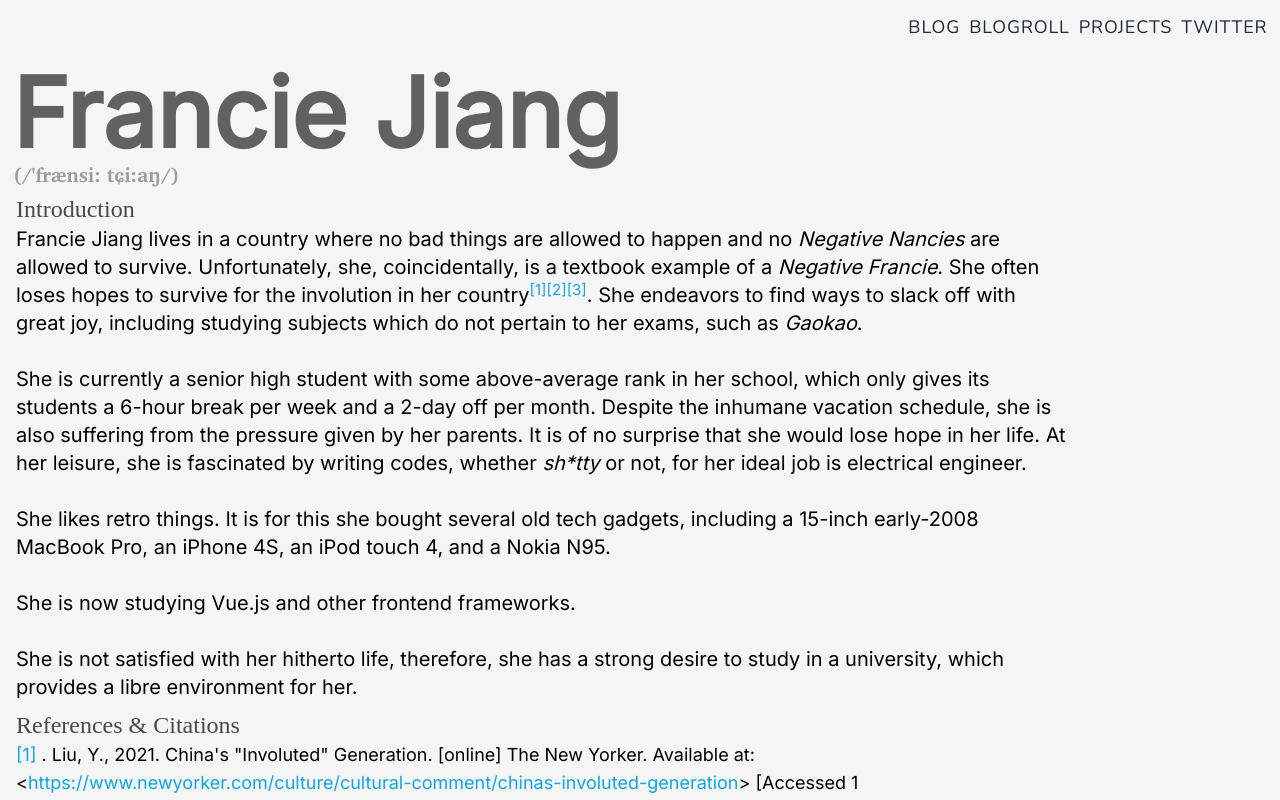
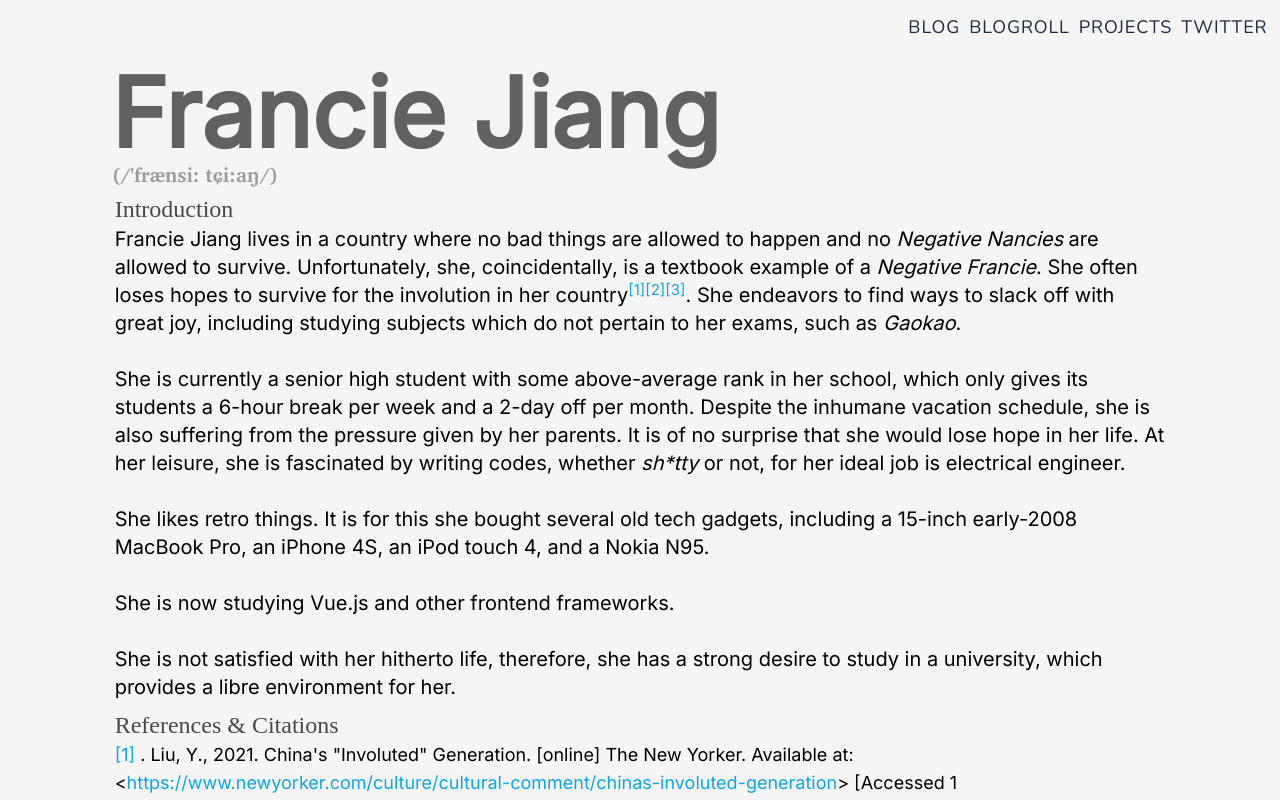
Before and after one commit to abaiii/vue-portfolio, a Vue app: page / in a window 1280 px wide. Shown: the top 800 px of the page. Built offline with nearby package versions, Linux system fonts and the light colour scheme; a web font is replaced by a local one.

Commit message:
fixed for desktop viewers

```diff
--- a/src/App.vue
+++ b/src/App.vue
@@ -20,7 +20,8 @@ export default {
 
 <template>
 
-  <div class="flex lg:justify-end p-2 justify-center [letter-spacing:1em] lg:[letter-spacing:0.05em] text-2xl lg:text-lg lg:[font-family:var(--display)] lg:[text-transform:uppercase]">
+  <div class="flex w-full flex-col">
+    <div class="flex lg:justify-end p-2 justify-center [letter-spacing:1em] lg:[letter-spacing:0.05em] text-2xl lg:text-lg lg:[font-family:var(--display)] lg:[text-transform:uppercase]">
     <Navbar
     v-for="itm in navItems"
     :href="itm.href"
@@ -28,8 +29,8 @@ export default {
     :fa_icons="itm.fa_icons"
   ></Navbar>
   </div>
-
-  <div class="flex text-black flex-col m-4 lg:m-2 text-xl w-5/6">
+  <div class="justify-center items-center flex">
+    <div class="flex text-black flex-col m-4 lg:m-2 text-xl w-5/6 items-center justify-center">
     <div class="text-4xl md:text-6xl p-1 lg:w-full flex-col flex lg:text-8xl [font-weight:800] [opacity:0.6]">
       Francie Jiang
       <div class="flex"><small class="[font-family:CharisSILW] text-xl align-top [margin-left:0.1em] [opacity:0.6]">(/'frænsi: tɕi:aŋ/)</small></div>
@@ -76,4 +77,9 @@ export default {
 
   </div>
 
+  </div>
+
+  </div>
+
+
 </template>
```
Also changed, not shown: src/assets/tailwind.css.
